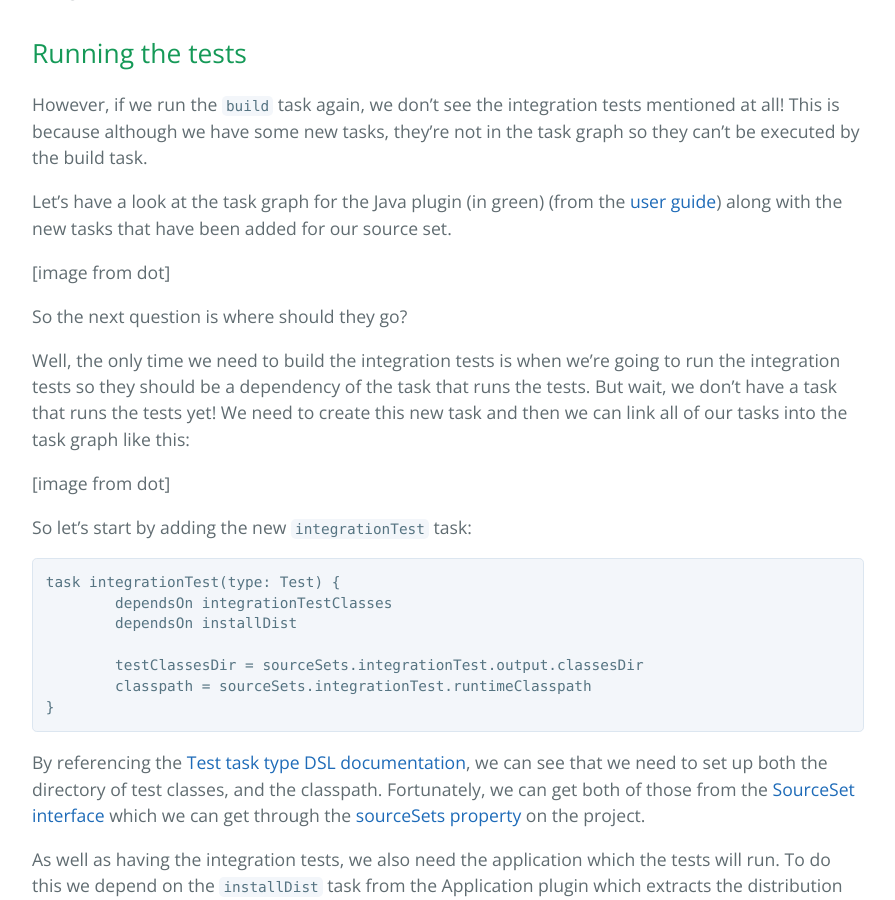
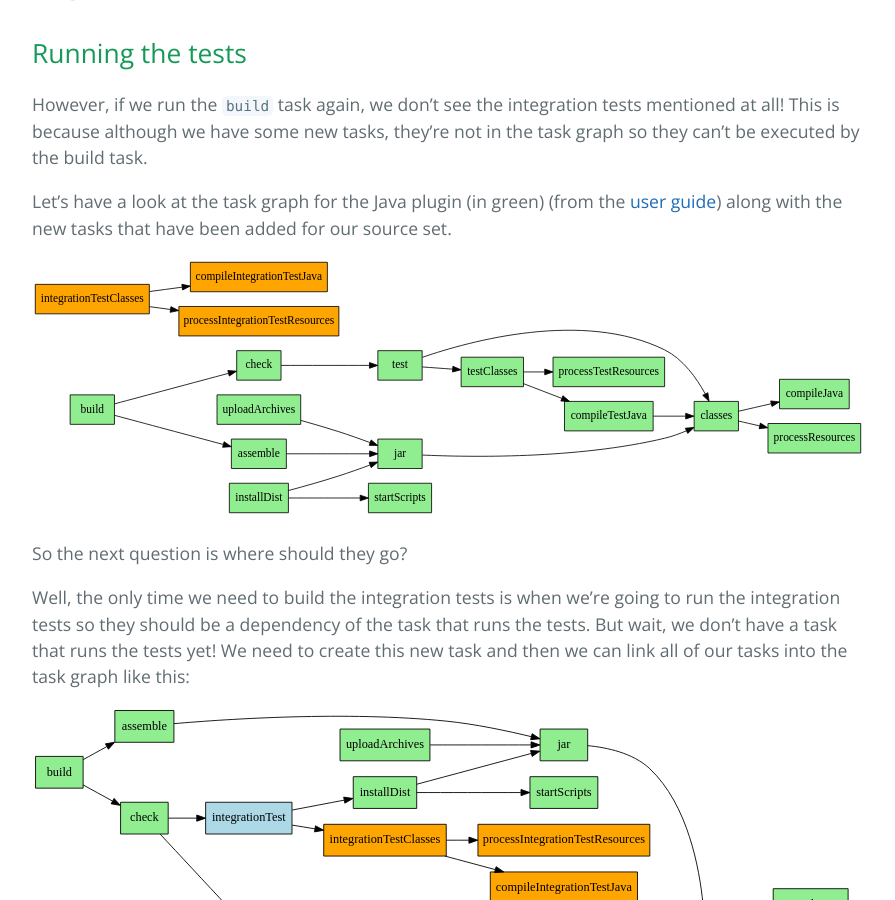
Before and after one commit to Azquelt/gradle-workshop, a Jekyll site: the page built from index.md, in a window 1280 px wide and 900 px high, scrolled down 4181 px. Shown: the whole window, without its empty margins (192-1087 px from the left). Built offline with Jekyll 4.4.1, drawn with Linux system fonts in a browser that asks for light colours.

Commit message:
Add task graph images

```diff
--- a/index.md
+++ b/index.md
@@ -21,7 +21,7 @@ We're going to set up the workshop by installing the buildship plugin and clonin
 * Set the URI to **placeholder** and click **Next >**
 * Select the **master** branch and click **Next >**
 * Choose a directory to store the checked out code
- * this should **not** be in your eclipse workspace
+  * this should **not** be in your eclipse workspace
 
 ## Importing the project
 
@@ -143,14 +143,14 @@ However, if we run the `build` task again, we don't see the integration tests me
 
 Let's have a look at the task graph for the Java plugin (in green) (from the [user guide][task graph]) along with the new tasks that have been added for our source set.
 
-[image from dot]
+![Task graph for Java plugin next to tasks for integration tests](images/tasks1.svg)
 
 So the next question is where should they go?
 
 Well, the only time we need to build the integration tests is when we're going to run the integration tests so they should be a dependency of the task that runs the tests.
 But wait, we don't have a task that runs the tests yet! We need to create this new task and then we can link all of our tasks into the task graph like this:
 
-[image from dot]
+![Integration test tasks integrated into task graph](images/tasks2.svg)
 
 So let's start by adding the new `integrationTest` task:
 
```
Also changed, not shown: images/tasks1.svg (added), images/tasks2.svg (added), 3 other files.
